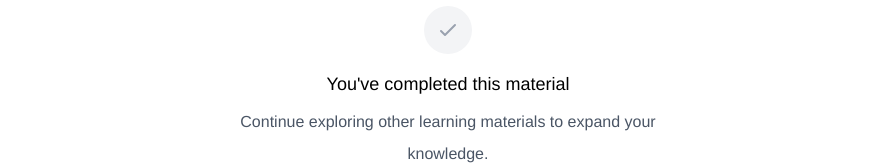
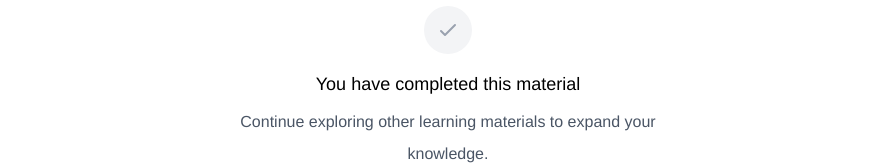
Before and after one commit to agik20/nextjs-portfolio, a Next.js app: page /learning/cmdb-essentials in a window 1280 px wide. Shown: the part 2752-2917 px from the top of the page, without its empty margins (192-1087 px from the left). Built offline with nearby package versions, Linux system fonts and the light colour scheme; a web font is replaced by a local one.

Commit message:
resolved apostrophe cause error

```diff
--- a/app/learning/[slug]/page.tsx
+++ b/app/learning/[slug]/page.tsx
@@ -339,7 +339,7 @@ export default function LearningDetail({ params }: LearningParams) {
               className="text-lg font-medium text-black mb-2"
               style={{ fontFamily: "Helvetica Neue, Helvetica, Arial, sans-serif" }}
             >
-              You've completed this material
+              You have completed this material
             </h3>
             <p
               className="text-gray-600 mb-6 max-w-md"
```
